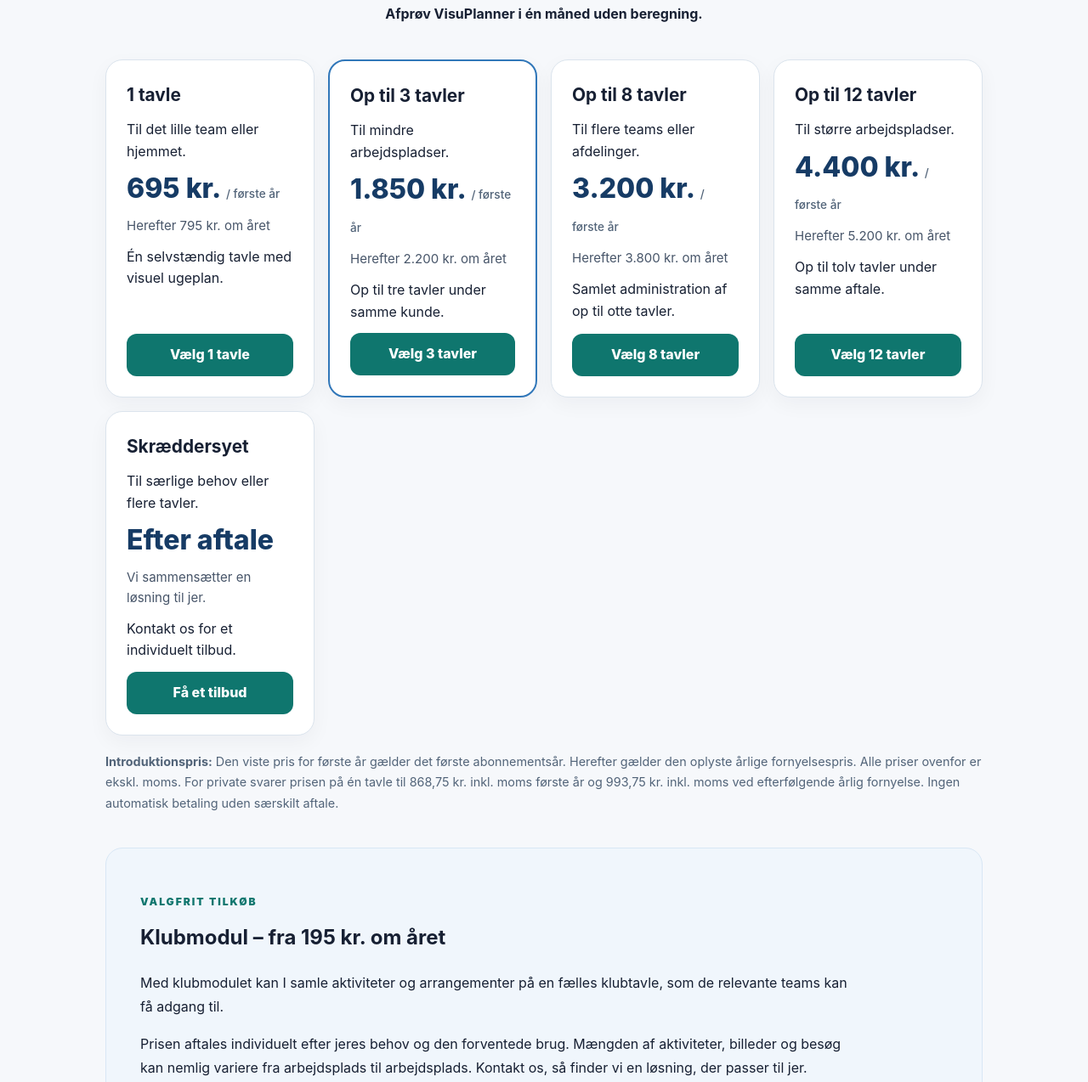
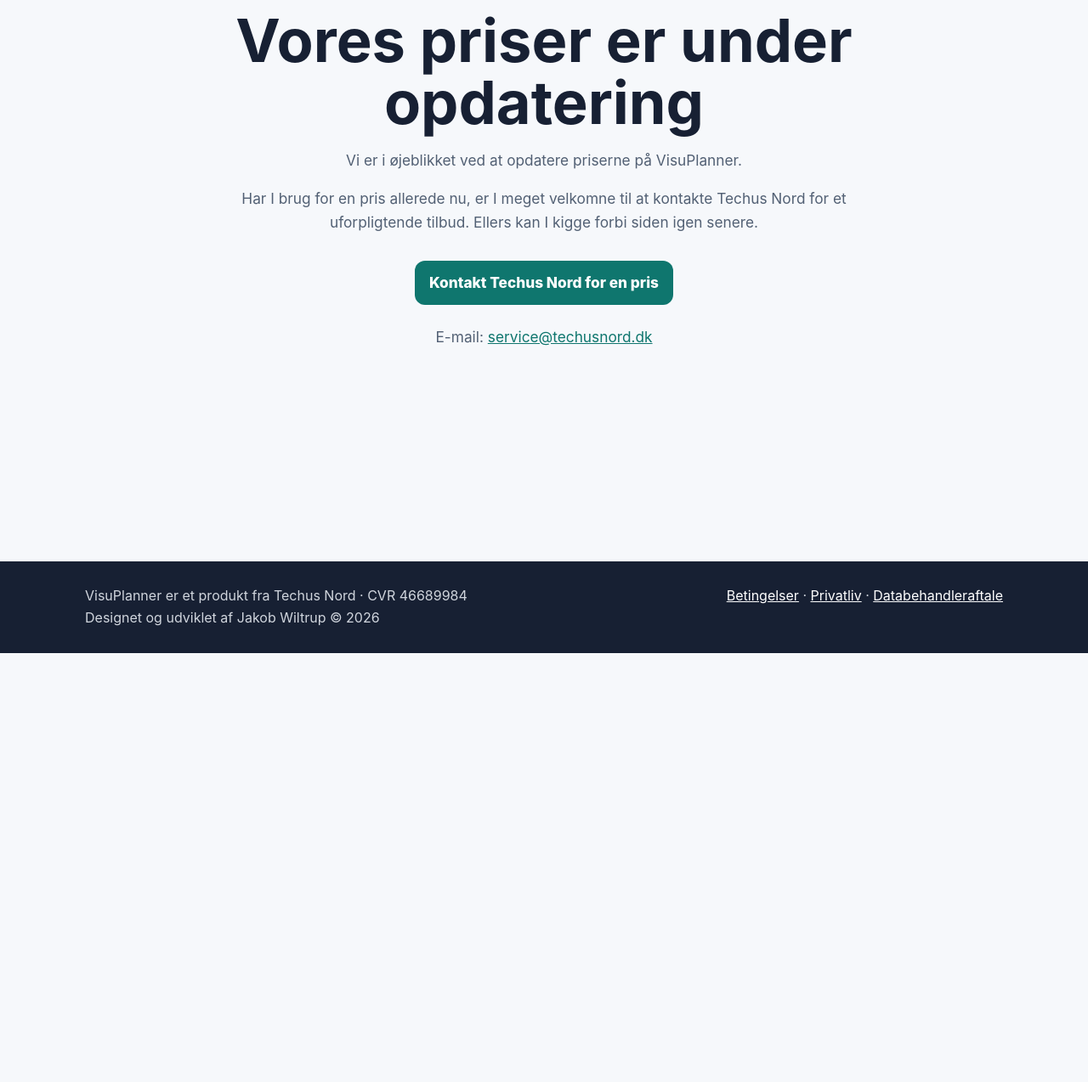
Before and after one commit to Wiltrup/VisuPlan, a plain HTML site: page priser.html in a window 1280 px wide. Shown: the part 286-1560 px from the top of the page at 85% size. After the commit the page ends 1055 px from the top, so only its background shows below. Drawn offline with Linux system fonts and the light colour scheme; a script that the page names is missing.

Commit message:
Restore contact-for-quote pricing page while keeping analytics

```diff
--- a/priser.html
+++ b/priser.html
@@ -1,32 +1,26 @@
 <!doctype html>
-<html lang="da"><head><meta charset="UTF-8"><meta name="viewport" content="width=device-width,initial-scale=1">
-<meta name="description" content="Se priser på VisuPlanner: fra 695 kr. første år for én tavle. Fleksible pakker til bosteder, teams og private hjem.">
-<link rel="stylesheet" href="/public-pages.css?v=40"><title>Priser – VisuPlanner</title>
-<style>
-.pricing-intro{text-align:center;max-width:780px;margin:0 auto 2.5rem}.pricing-intro p{line-height:1.7}
-.pricing-grid{display:grid;grid-template-columns:repeat(auto-fit,minmax(215px,1fr));gap:1rem;align-items:stretch}
-.pricing-card{background:#fff;border:1px solid #dbe4ed;border-radius:20px;padding:1.5rem;display:flex;flex-direction:column;gap:.75rem;box-shadow:0 8px 24px rgba(15,23,42,.045)}
-.pricing-card h2{font-size:1.3rem;margin:0}.pricing-card p{margin:0}.pricing-card .price{font-size:2rem;font-weight:800;line-height:1.2;color:#163b65}
-.pricing-card .price small{font-size:.85rem;font-weight:500;color:#526479}.pricing-card .renew{font-size:.94rem;color:#475569}
-.pricing-card .primary-button{margin-top:auto;text-align:center}.pricing-card.featured{border:2px solid #3177b9}
-.pricing-note{font-size:.9rem;color:#526479;margin-top:1.2rem;line-height:1.7}
-.pricing-addon{margin:2.5rem 0;background:#f0f6fc;border:1px solid #d8e7f5;border-radius:20px;padding:clamp(1.5rem,4vw,2.5rem)}
-.pricing-addon h2{margin-top:0}.pricing-addon p{max-width:850px;line-height:1.75}
-.pricing-actions{text-align:center;margin:2.5rem 0 3rem}.pricing-actions p{margin-bottom:1.3rem}
-</style></head><body>
+<html lang="da">
+<head>
+  <meta charset="UTF-8">
+  <meta name="viewport" content="width=device-width,initial-scale=1">
+  <meta name="description" content="VisuPlanners priser er under opdatering. Kontakt Techus Nord for et tilbud.">
+  <link rel="stylesheet" href="/public-pages.css?v=40">
+  <title>Priser under opdatering – VisuPlanner</title>
+</head>
+<body>
 <header class="public-header"><a href="/"><img src="/assets/brand/wordmark.png" alt="VisuPlanner"></a><nav class="public-nav"><a href="/">Forside</a><a href="/demo">Demo</a><a href="/ofte-spurgte-spoergsmaal">Ofte spurgte</a><a href="/opret" class="button">Opret prøveperiode</a></nav></header>
 <main class="public-main">
-<section class="pricing-intro"><p class="eyebrow">PRISER</p><h1>En tavle eller flere teams? Find den løsning, der passer.</h1><p>VisuPlanner er udviklet til botilbud, bofællesskaber og andre pædagogiske miljøer. Har I brug for én enkelt tavle, kan den samme løsning også bruges af mindre teams eller i private hjem.</p><p><strong>Afprøv VisuPlanner i én måned uden beregning.</strong></p></section>
-<section class="pricing-grid" aria-label="VisuPlanner-prispakker">
-<article class="pricing-card"><h2>1 tavle</h2><p>Til det lille team eller hjemmet.</p><p class="price">695 kr. <small>/ første år</small></p><p class="renew">Herefter 795 kr. om året</p><p>Én selvstændig tavle med visuel ugeplan.</p><a class="primary-button" href="/opret">Vælg 1 tavle</a></article>
-<article class="pricing-card featured"><h2>Op til 3 tavler</h2><p>Til mindre arbejdspladser.</p><p class="price">1.850 kr. <small>/ første år</small></p><p class="renew">Herefter 2.200 kr. om året</p><p>Op til tre tavler under samme kunde.</p><a class="primary-button" href="/opret">Vælg 3 tavler</a></article>
-<article class="pricing-card"><h2>Op til 8 tavler</h2><p>Til flere teams eller afdelinger.</p><p class="price">3.200 kr. <small>/ første år</small></p><p class="renew">Herefter 3.800 kr. om året</p><p>Samlet administration af op til otte tavler.</p><a class="primary-button" href="/opret">Vælg 8 tavler</a></article>
-<article class="pricing-card"><h2>Op til 12 tavler</h2><p>Til større arbejdspladser.</p><p class="price">4.400 kr. <small>/ første år</small></p><p class="renew">Herefter 5.200 kr. om året</p><p>Op til tolv tavler under samme aftale.</p><a class="primary-button" href="/opret">Vælg 12 tavler</a></article>
-<article class="pricing-card"><h2>Skræddersyet</h2><p>Til særlige behov eller flere tavler.</p><p class="price">Efter aftale</p><p class="renew">Vi sammensætter en løsning til jer.</p><p>Kontakt os for et individuelt tilbud.</p><a class="primary-button" href="mailto:service@techusnord.dk?subject=VisuPlanner%20-%20skraeddersyet%20loesning">Få et tilbud</a></article>
-</section>
-<p class="pricing-note"><strong>Introduktionspris:</strong> Den viste pris for første år gælder det første abonnementsår. Herefter gælder den oplyste årlige fornyelsespris. Alle priser ovenfor er ekskl. moms. For private svarer prisen på én tavle til 868,75 kr. inkl. moms første år og 993,75 kr. inkl. moms ved efterfølgende årlig fornyelse. Ingen automatisk betaling uden særskilt aftale.</p>
-<section class="pricing-addon"><p class="eyebrow">VALGFRIT TILKØB</p><h2>Klubmodul – fra 195 kr. om året</h2><p>Med klubmodulet kan I samle aktiviteter og arrangementer på en fælles klubtavle, som de relevante teams kan få adgang til.</p><p>Prisen aftales individuelt efter jeres behov og den forventede brug. Mængden af aktiviteter, billeder og besøg kan nemlig variere fra arbejdsplads til arbejdsplads. Kontakt os, så finder vi en løsning, der passer til jer.</p><p class="pricing-note">Prisen er ekskl. moms. Klubmodulet er et tilkøb og indgår ikke automatisk i tavlepakkerne.</p><a class="primary-button" href="mailto:service@techusnord.dk?subject=Tilbud%20paa%20VisuPlanner%20klubmodul">Spørg til klubmodulet</a></section>
-<section class="pricing-actions"><h2>Prøv det i jeres egen hverdag</h2><p>En måneds prøveperiode uden beregning. Spørgsmål? Skriv til <a href="mailto:service@techusnord.dk">service@techusnord.dk</a>.</p><a class="primary-button" href="/opret">Opret prøveperiode</a></section>
-</main><footer class="public-footer"><div><span>VisuPlanner er et produkt fra Techus Nord · CVR 46689984<br>Designet og udviklet af Jakob Wiltrup © 2026</span><span><a href="/betingelser">Betingelser</a> · <a href="/privatliv">Privatliv</a> · <a href="/databehandleraftale">Databehandleraftale</a> · <a href="/kontakt">Kontakt</a></span></div></footer><!-- Vercel Web Analytics -->
+  <section class="page-hero" style="max-width:800px;margin:0 auto;text-align:center;padding-top:clamp(4rem,9vw,8rem);padding-bottom:clamp(5rem,12vw,10rem)">
+    <p class="eyebrow">PRISER</p>
+    <h1>Vores priser er under opdatering</h1>
+    <p>Vi er i øjeblikket ved at opdatere priserne på VisuPlanner.</p>
+    <p>Har I brug for en pris allerede nu, er I meget velkomne til at kontakte Techus Nord for et uforpligtende tilbud. Ellers kan I kigge forbi siden igen senere.</p>
+    <p style="margin-top:2rem"><a class="primary-button" href="mailto:service@techusnord.dk?subject=Foresp%C3%B8rgsel%20p%C3%A5%20pris%20%E2%80%93%20VisuPlanner">Kontakt Techus Nord for en pris</a></p>
+    <p class="muted" style="margin-top:1.5rem">E-mail: <a href="mailto:service@techusnord.dk">service@techusnord.dk</a></p>
+  </section>
+</main>
+<footer class="public-footer"><div><span>VisuPlanner er et produkt fra Techus Nord · CVR 46689984<br>Designet og udviklet af Jakob Wiltrup © 2026</span><span><a href="/betingelser">Betingelser</a> · <a href="/privatliv">Privatliv</a> · <a href="/databehandleraftale">Databehandleraftale</a></span></div></footer>
+<!-- Vercel Web Analytics -->
 <script defer src="/_vercel/insights/script.js"></script>
-</body></html>
+</body>
+</html>
```
